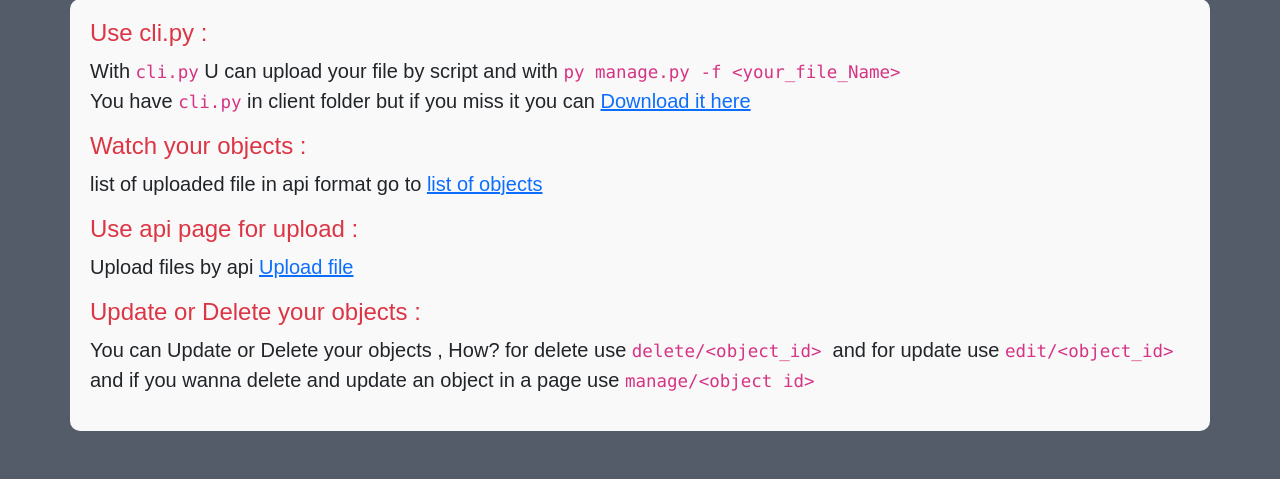
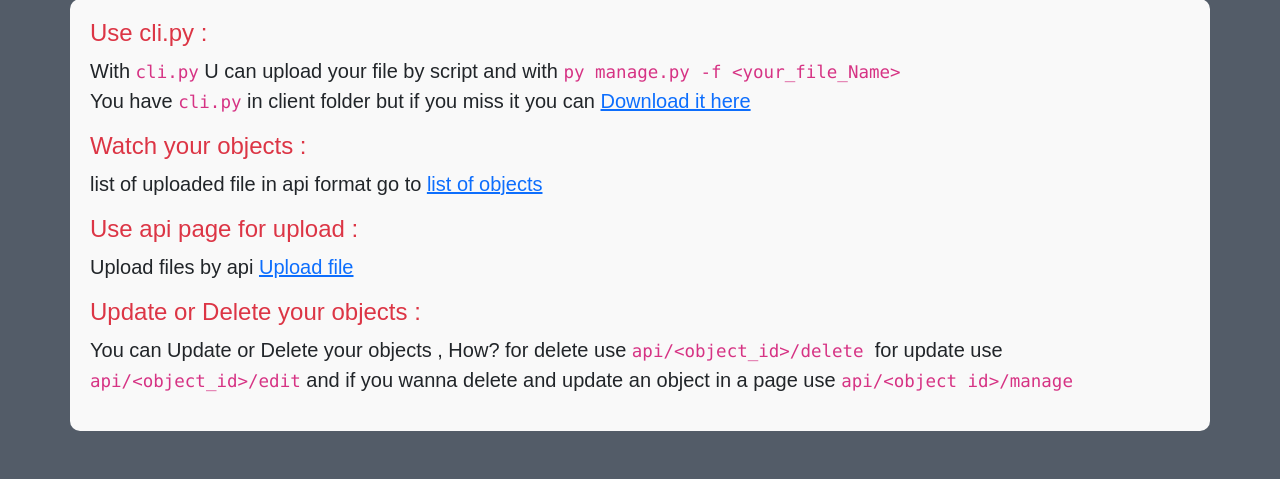
Before and after one commit to ijavadddd/Uploade_Helper_Tool-Django, a Django app: page / in a window 1280 px wide. Shown: the part 388-867 px from the top of the page. Run offline with Django 4.2, Linux system fonts and the light colour scheme.

Commit message:
Fix some bug

```diff
--- a/server/templates/main/index.html
+++ b/server/templates/main/index.html
@@ -40,7 +40,7 @@
         <h2 class="fs-4 text-danger">Use api page for upload :</h2>
         <p class="">Upload files by api&nbsp;<a href="/api/create-new/">Upload file</a></p>
         <h2 class="fs-4 text-danger">Update or Delete your objects :</h2>
-        <p class="">You can Update or Delete your objects , How? for delete use <code>delete/&lt;object_id&gt;</code>&nbsp; and for update use <code>edit/&lt;object_id&gt;</code> and if you wanna delete and update an object in a page use <code>manage/&lt;object id&gt;<p>
+        <p class="">You can Update or Delete your objects , How? for delete use <code>api/&lt;object_id&gt;/delete</code>&nbsp;  for update use <code>api/&lt;object_id&gt;/edit</code> and if you wanna delete and update an object in a page use <code>api/&lt;object id&gt;/manage<p>
       </div>
     </div>
   </div>
```
